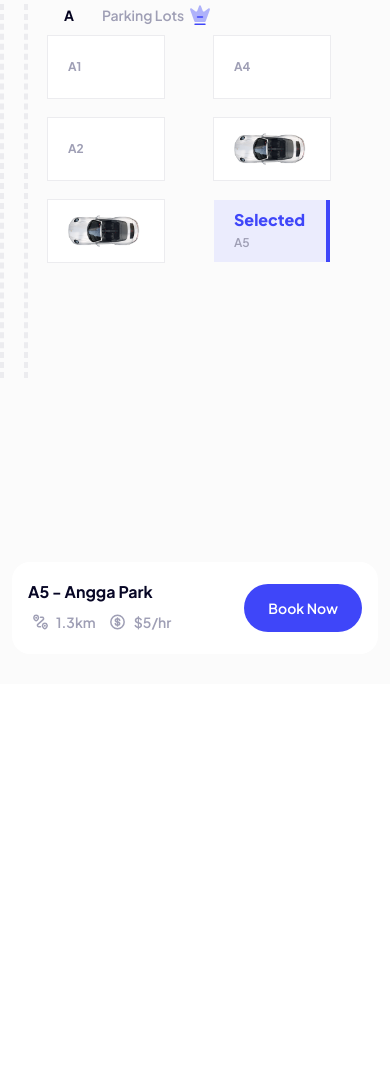
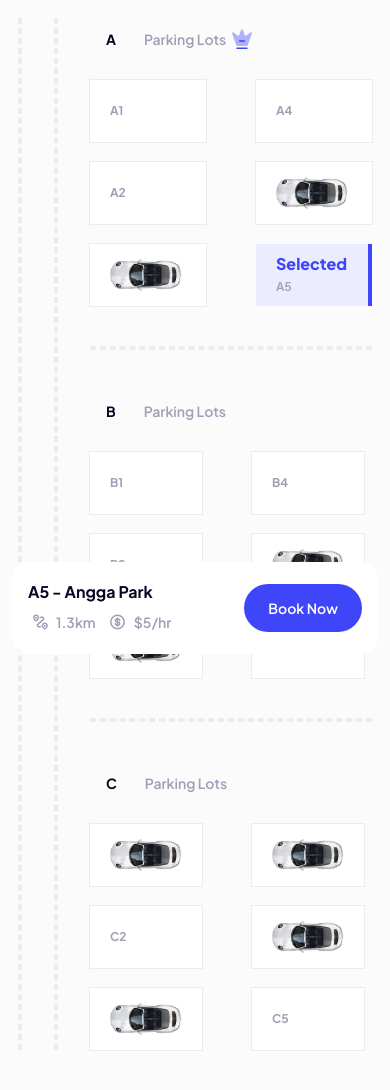
Before and after one commit to hisyamakbar/Park-app, a website: page src/index.html in a window 390 px wide. Shown: the part 160-1250 px from the top of the page. Before the commit the page ends 844 px from the top, so only its background shows below. Drawn offline with Linux system fonts and the light colour scheme.

Commit message:
refactor: Update CSS styles for responsive container widths and margins

```diff
--- a/src/index.html
+++ b/src/index.html
@@ -11,7 +11,8 @@
 	</head>
 	<body class="font-jakartaSans text-[#070625]">
 		<section id="content" class="max-w-[640px] w-full min-h-screen mx-auto flex flex-col bg-[#FBFBFB] overflow-x-hidden relative">
-			<header id="header" class="flex flex-col bg-white px-4 py-5 gap-5">
+			<!-- Header -->
+			<header id="header" class="fixed top-0 max-w-[640px] w-full flex flex-col bg-white px-4 py-5 gap-5">
 				<div class="flex items-center justify-between w-full">
 					<!-- Back Icon -->
 					<a href="#">
@@ -95,12 +96,15 @@
 				</nav>
 			</header>
 			<!-- Parking -->
-			<main id="parking" class="flex h-full gap-5">
-				<div class="h-96 border-[2px] border-[#ECECEF] border-dashed border-spacing-10"></div>
-				<div class="h-96 border-[2px] border-[#ECECEF] border-dashed border-spacing-10"></div>
-				<div class="flex flex-col">
+			<main id="parking" class="flex px-4 justify-center h-full gap-8 my-[178px]">
+				<div class="min-h-full border-[2px] border-[#ECECEF] border-dashed border-spacing-10"></div>
+				<div class="min-h-full border-[2px] border-[#ECECEF] border-dashed border-spacing-10"></div>
+				<!-- Parking section -->
+				<div class="flex items-start flex-col gap-10">
+					<!-- A Parking Lots -->
+					<div>
 						<!-- Heading -->
-					<div class="flex items-center gap-3">
+						<div class="flex items-center gap-3 mb-[20px]">
 							<div class="flex px-4 py-3 text-sm leading-[18px] font-bold text-[#04031F]">A</div>
 							<div class="flex items-center gap-1">
 								<p class="text-sm leading-[18px] font-semibold text-[#9F9FB5]">Parking Lots</p>
@@ -115,6 +119,7 @@
 								</svg>
 							</div>
 						</div>
+						<!-- Parking -->
 						<div class="grid grid-cols-2 gap-x-[50px] gap-y-5">
 							<div class="flex py-[10px] px-5 bg-white outline-1 outline outline-[#ECECEF]">
 								<!-- Content -->
@@ -151,6 +156,109 @@
 								<div class="flex flex-col justify-center py-3 w-[72px] h-[42px] gap-1">
 									<p class="text-base leading-[20px] font-extrabold text-[#3F46F9]">Selected</p>
 									<p class="text-xs leading-[18px] font-semibold text-[#9F9FB5]">A5</p>
+								</div>
+							</div>
+						</div>
+					</div>
+					<!-- Divider -->
+					<div class="w-full border-[2px] border-[#ECECEF] border-dashed border-spacing-10"></div>
+					<!-- B Parking Lots -->
+					<div>
+						<!-- Heading -->
+						<div class="flex items-center gap-3 mb-[20px]">
+							<div class="flex px-4 py-3 text-sm leading-[18px] font-bold text-[#04031F]">B</div>
+							<div class="flex items-center gap-1">
+								<p class="text-sm leading-[18px] font-semibold text-[#9F9FB5]">Parking Lots</p>
+							</div>
+						</div>
+						<!-- Parking -->
+						<div class="grid grid-cols-2 gap-x-[50px] gap-y-5">
+							<div class="flex py-[10px] px-5 bg-white outline-1 outline outline-[#ECECEF]">
+								<!-- Content -->
+								<div class="flex flex-col py-3 w-[72px] h-[42px]">
+									<p class="text-xs leading-[18px] font-bold text-[#9F9FB5]">B1</p>
+								</div>
+							</div>
+							<div class="flex py-[10px] px-5 bg-white outline-1 outline outline-[#ECECEF]">
+								<!-- Content -->
+								<div class="flex flex-col py-3 w-[72px] h-[42px]">
+									<p class="text-xs leading-[18px] font-bold text-[#9F9FB5]">B4</p>
+								</div>
+							</div>
+							<div class="flex py-[10px] px-5 bg-white outline-1 outline outline-[#ECECEF]">
+								<!-- Content -->
+								<div class="flex flex-col py-3 w-[72px] h-[42px]">
+									<p class="text-xs leading-[18px] font-bold text-[#9F9FB5]">B2</p>
+								</div>
+							</div>
+							<div class="flex py-[10px] px-5 bg-white outline-1 outline outline-[#ECECEF]">
+								<!-- Content -->
+								<div class="flex flex-col items-center justify-center py-3 w-[72px] h-[42px]">
+									<img src="assets/images/porsche.png" alt="parking car" />
+								</div>
+							</div>
+							<div class="flex py-[10px] px-5 bg-white outline-1 outline outline-[#ECECEF]">
+								<!-- Content -->
+								<div class="flex flex-col items-center justify-center py-3 w-[72px] h-[42px]">
+									<img src="assets/images/porsche.png" alt="parking car" />
+								</div>
+							</div>
+							<div class="flex py-[10px] px-5 bg-white outline-1 outline outline-[#ECECEF]">
+								<!-- Content -->
+								<div class="flex flex-col py-3 w-[72px] h-[42px]">
+									<p class="text-xs leading-[18px] font-bold text-[#9F9FB5]">B5</p>
+								</div>
+							</div>
+						</div>
+					</div>
+					<!-- Divider -->
+					<div class="w-full border-[2px] border-[#ECECEF] border-dashed border-spacing-10"></div>
+					<!-- C Parking Lots -->
+					<div>
+						<!-- Heading -->
+						<div class="flex items-center gap-3 mb-[20px]">
+							<div class="flex px-4 py-3 text-sm leading-[18px] font-bold text-[#04031F]">C</div>
+							<div class="flex items-center gap-1">
+								<p class="text-sm leading-[18px] font-semibold text-[#9F9FB5]">Parking Lots</p>
+							</div>
+						</div>
+						<!-- Parking -->
+						<div class="grid grid-cols-2 gap-x-[50px] gap-y-5">
+							<div class="flex py-[10px] px-5 bg-white outline-1 outline outline-[#ECECEF]">
+								<!-- Content -->
+								<div class="flex flex-col items-center justify-center py-3 w-[72px] h-[42px]">
+									<img src="assets/images/porsche.png" alt="parking car" />
+								</div>
+							</div>
+							<div class="flex py-[10px] px-5 bg-white outline-1 outline outline-[#ECECEF]">
+								<!-- Content -->
+								<div class="flex flex-col items-center justify-center py-3 w-[72px] h-[42px]">
+									<img src="assets/images/porsche.png" alt="parking car" />
+								</div>
+							</div>
+							<div class="flex py-[10px] px-5 bg-white outline-1 outline outline-[#ECECEF]">
+								<!-- Content -->
+								<div class="flex flex-col py-3 w-[72px] h-[42px]">
+									<p class="text-xs leading-[18px] font-bold text-[#9F9FB5]">C2</p>
+								</div>
+							</div>
+							<div class="flex py-[10px] px-5 bg-white outline-1 outline outline-[#ECECEF]">
+								<!-- Content -->
+								<div class="flex flex-col items-center justify-center py-3 w-[72px] h-[42px]">
+									<img src="assets/images/porsche.png" alt="parking car" />
+								</div>
+							</div>
+							<div class="flex py-[10px] px-5 bg-white outline-1 outline outline-[#ECECEF]">
+								<!-- Content -->
+								<div class="flex flex-col items-center justify-center py-3 w-[72px] h-[42px]">
+									<img src="assets/images/porsche.png" alt="parking car" />
+								</div>
+							</div>
+							<div class="flex py-[10px] px-5 bg-white outline-1 outline outline-[#ECECEF]">
+								<!-- Content -->
+								<div class="flex flex-col py-3 w-[72px] h-[42px]">
+									<p class="text-xs leading-[18px] font-bold text-[#9F9FB5]">C5</p>
+								</div>
 							</div>
 						</div>
 					</div>
```
Also changed, not shown: src/output.css. Lines whose indentation alone changed are shown as unchanged.
